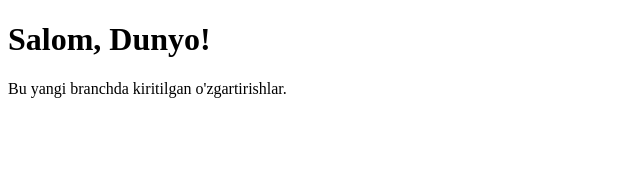
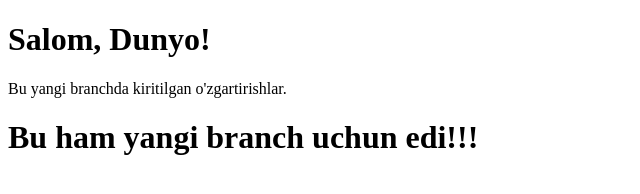
Before and after one commit to IldizovNodirbek/estate, a plain HTML site: page index.html in a window 1280 px wide. Shown: the whole page, without its empty margins (0-640 px from the left). Drawn offline with Linux system fonts and the light colour scheme.

Commit message:
New changes added again!

```diff
--- a/index.html
+++ b/index.html
@@ -9,5 +9,6 @@
   <body>
     <h1>Salom, Dunyo!</h1>
     <p>Bu yangi branchda kiritilgan o'zgartirishlar.</p>
+    <h1>Bu ham yangi branch uchun edi!!!</h1>
   </body>
 </html>
```
